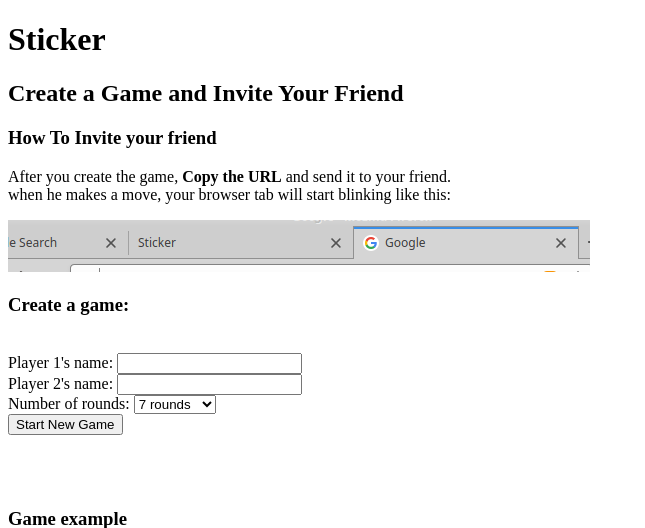
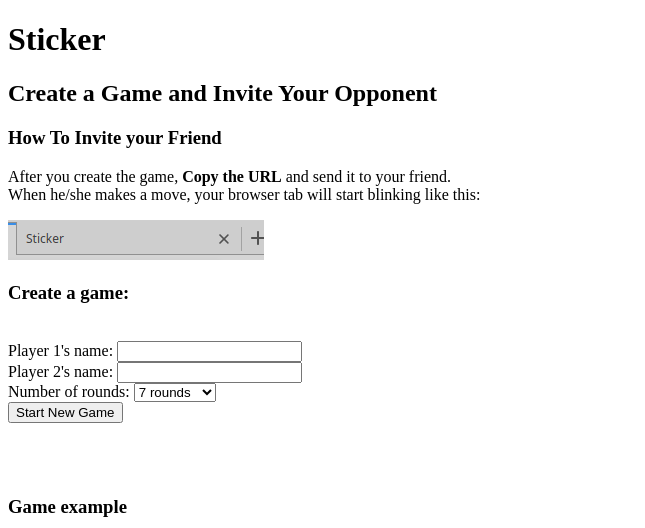
Before and after one commit to HyoMiYing/web-sticker, a Django app: page / in a window 1280 px wide. Shown: the top 528 px of the page, without its empty margins (0-645 px from the left). Run offline with Django 3.2, Linux system fonts and the light colour scheme.

Commit message:
Updated with a new 'Blinking tab' GIF

```diff
--- a/user_web_interface/templates/home.html
+++ b/user_web_interface/templates/home.html
@@ -9,12 +9,12 @@
 
 {% block body %}
 	<h1>Sticker</h1>
-	<h2>Create a Game and Invite Your Friend</h2>
+	<h2>Create a Game and Invite Your Opponent</h2>
     <div id="id_how_to_invite_a_friend">
-	<h3>How To Invite your friend</h3>
+	<h3>How To Invite your Friend</h3>
 	<p>After you create the game, <strong>Copy the URL</strong> and send it to your friend.<br>
-	when he makes a move, your browser tab will start blinking like this: </p>
-	<img src="{% static 'URLSlugBllinking.gif' %}" alt="Example of blinking URL Slug(Page title)">
+	When he/she makes a move, your browser tab will start blinking like this: </p>
+	<img src="{% static 'BlinkingTab.gif' %}" alt="Example of blinking URL Slug(Page title)">
     </div>
     <div id="id_message">
 		<h3>Create a game:</h3>
```
Also changed, not shown: user_web_interface/static/BlinkingTab.gif (added).
